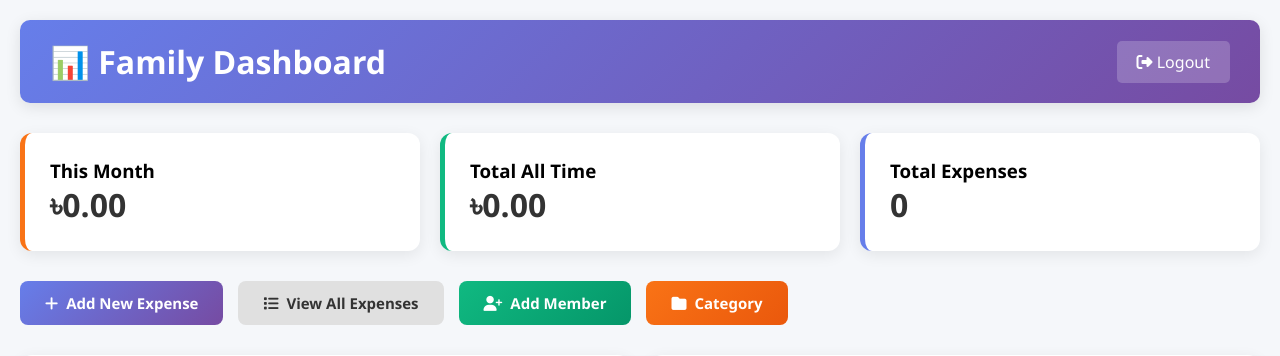
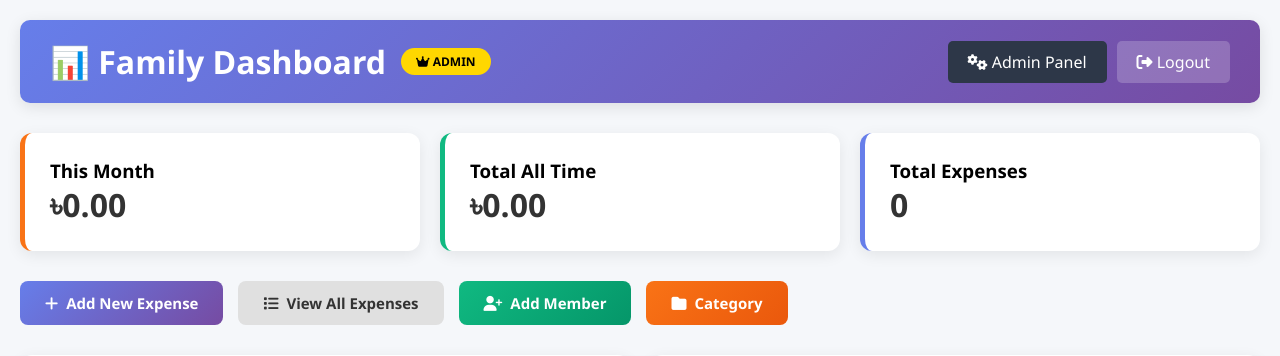
Before and after one commit to Raihanroo/Family_expendeture_Truckers-, a Django app: page /expenses/ in a window 1280 px wide. Shown: the top 356 px of the page. Run offline with Django 5.2, Linux system fonts and the light colour scheme; the visitor is signed in with stand-in values (Sample User, id 1); data comes from the database, SQL or seed files in the repository; data that the repository does not hold is empty.

Commit message:
Add admin dashboard - admin sees all expenses, regular users see their own

```diff
--- a/expenses/templates/expenses/home.html
+++ b/expenses/templates/expenses/home.html
@@ -51,8 +51,20 @@
 </head>
 <body>
     <div class="navbar">
-        <h1>📊 Family Dashboard</h1>
-        <a href="{% url 'expenses:logout' %}"><i class="fas fa-sign-out-alt"></i> Logout</a>
+        <div style="display: flex; align-items: center; gap: 15px;">
+            <h1>📊 Family Dashboard</h1>
+            {% if is_admin %}
+            <span style="background: #ffd700; color: #000; padding: 5px 15px; border-radius: 20px; font-size: 12px; font-weight: bold;">
+                <i class="fas fa-crown"></i> ADMIN
+            </span>
+            {% endif %}
+        </div>
+        <div style="display: flex; gap: 10px; align-items: center;">
+            {% if is_admin %}
+            <a href="/admin" target="_blank" style="background: #2d3748;"><i class="fas fa-cogs"></i> Admin Panel</a>
+            {% endif %}
+            <a href="{% url 'expenses:logout' %}"><i class="fas fa-sign-out-alt"></i> Logout</a>
+        </div>
     </div>
 
     <div class="container">
@@ -110,6 +122,9 @@
                 <thead>
                     <tr>
                         <th>Date</th>
+                        {% if is_admin %}
+                        <th>User</th>
+                        {% endif %}
                         <th>Member</th>
                         <th>Category</th>
                         <th>Description</th>
@@ -121,6 +136,9 @@
                     {% for expense in expenses %}
                     <tr>
                         <td>{{ expense.date|date:"d M, Y" }}</td>
+                        {% if is_admin %}
+                        <td><span style="background: #e0e7ff; color: #4338ca; padding: 3px 10px; border-radius: 12px; font-size: 12px;">{{ expense.user.username }}</span></td>
+                        {% endif %}
                         <td>{{ expense.member.name|default:expense.member.user.username }}</td>
                         <td><span class="category-badge">{{ expense.category.name|default:"General" }}</span></td>
                         <td>{{ expense.description|truncatechars:30 }}</td>
--- a/expenses/views.py
+++ b/expenses/views.py
@@ -72,12 +72,22 @@ class ExpenseViewSet(viewsets.ModelViewSet):
 @login_required
 def home(request):
     user = request.user
+    is_admin = user.is_superuser  # Check if user is admin
     search_query = request.GET.get("search", "").strip()
-    all_expenses = (
-        Expense.objects.filter(user=user)
-        .select_related("category", "member__user")
-        .order_by("-date")
-    )
+
+    # Admin sees all expenses, regular users see only their own
+    if is_admin:
+        all_expenses = (
+            Expense.objects.all()
+            .select_related("category", "member__user", "user")
+            .order_by("-date")
+        )
+    else:
+        all_expenses = (
+            Expense.objects.filter(user=user)
+            .select_related("category", "member__user")
+            .order_by("-date")
+        )
 
     # --- সার্চ লজিক ---
     converted_date = None
@@ -97,6 +107,7 @@ def home(request):
             | Q(category__name__icontains=search_query)
             | Q(member__name__icontains=search_query)
             | Q(member__user__username__icontains=search_query)
+            | Q(user__username__icontains=search_query)  # Admin can search by username
         )
         if converted_date:
             query_filter |= Q(date=converted_date)
@@ -144,6 +155,7 @@ def home(request):
         "pie_data": json.dumps(pie_data),
         "bar_labels": json.dumps(bar_labels),  # নতুন ডেটা
         "bar_data": json.dumps(bar_data),  # নতুন ডেটা
+        "is_admin": is_admin,  # Tell template if user is admin
     }
 
     return render(request, "expenses/home.html", context)
```
Also changed, not shown: expenses/admin.py (+11 -1 lines), expenses/models.py (+13 -0 lines).
